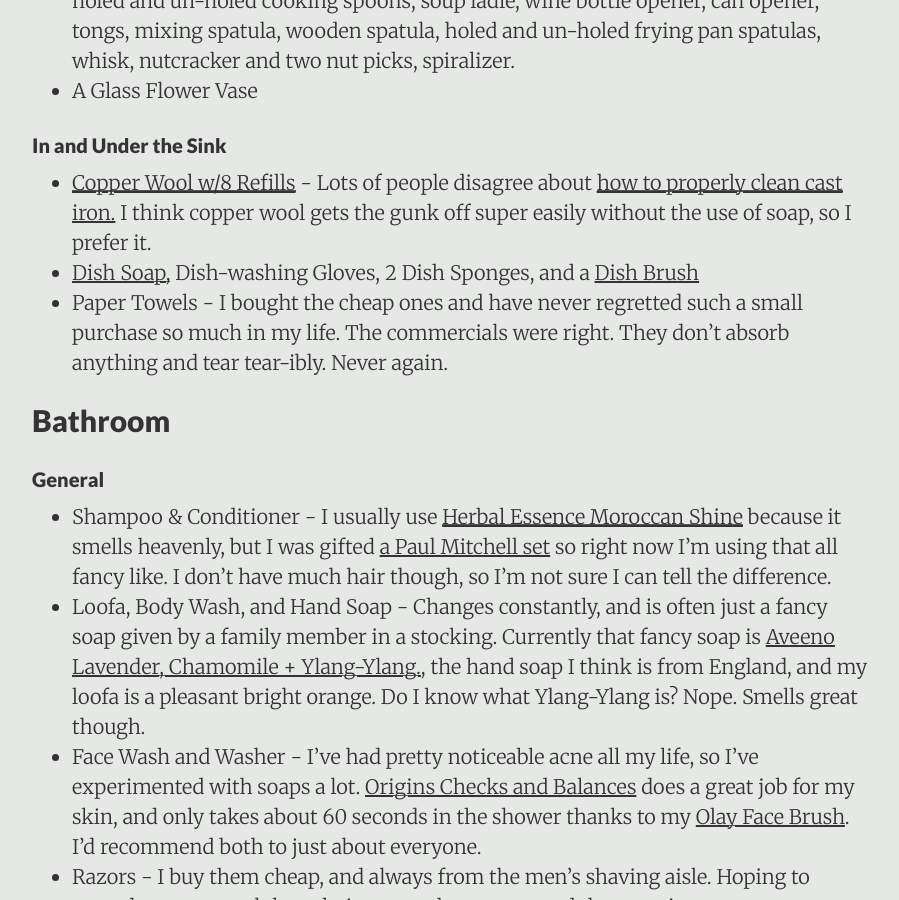
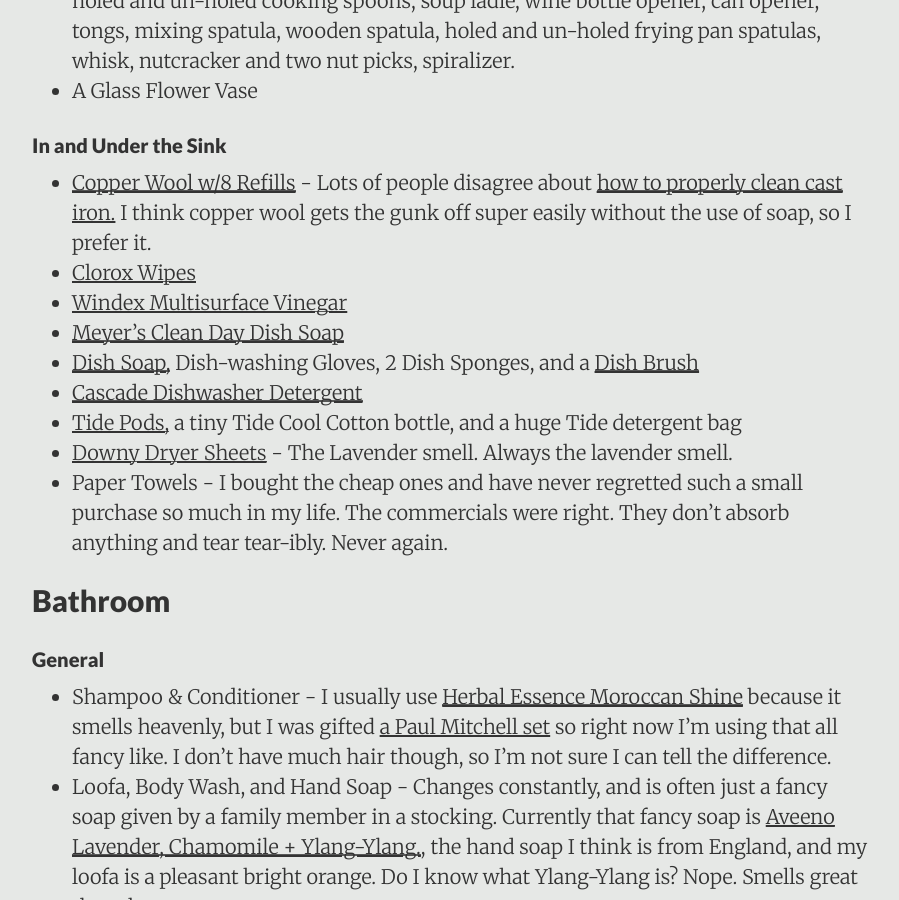
Before and after one commit to DestinyRoseMurphy/DestinyRoseMurphy.github.io, a Jekyll site: the page built from _posts/2017-10-19-Things-I-Kept.md, in a window 1280 px wide and 900 px high, scrolled down 4591 px. Shown: the whole window, without its empty margins (188-1087 px from the left). Built offline with Jekyll 4.4.1, drawn with Linux system fonts in a browser that asks for light colours; some of the changed text lies outside the part shown.

Commit message:
Added Kitchen Sink

```diff
--- a/_posts/2017-10-19-Things-I-Kept.md
+++ b/_posts/2017-10-19-Things-I-Kept.md
@@ -105,7 +105,13 @@ I got my first kitchen all to myself in the fall semester of 2017, and I've been
 #### In and Under the Sink
 
 * [Copper Wool w/8 Refills](http://amzn.to/2FvWYNX) - Lots of people disagree about [how to properly clean cast iron.](https://www.blessthismessplease.com/how-to-clean-and-reseason-cast-iro/) I think copper wool gets the gunk off super easily without the use of soap, so I prefer it.
+* [Clorox Wipes](http://amzn.to/2D6oosg)
+* [Windex Multisurface Vinegar](http://amzn.to/2D4TIHL)
+* [Meyer's Clean Day Dish Soap](http://amzn.to/2r7xEe1)
 * [Dish Soap,](http://amzn.to/2D8BdFA) Dish-washing Gloves, 2 Dish Sponges, and a [Dish Brush](http://amzn.to/2Dc6Eie)
+* [Cascade Dishwasher Detergent](http://amzn.to/2D899iq)
+* [Tide Pods,](http://amzn.to/2DBMkot) a tiny Tide Cool Cotton bottle, and a huge Tide detergent bag
+* [Downy Dryer Sheets](http://amzn.to/2r8yVl7) - The Lavender smell. Always the lavender smell.
 * Paper Towels - I bought the cheap ones and have never regretted such a small purchase so much in my life. The commercials were right. They don't absorb anything and tear tear-ibly. Never again.
 
 
```
Also changed, not shown: other parts of _posts/2017-10-19-Things-I-Kept.md (+1 -1 lines).
